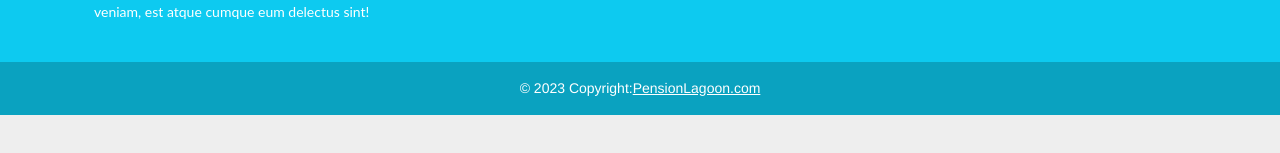
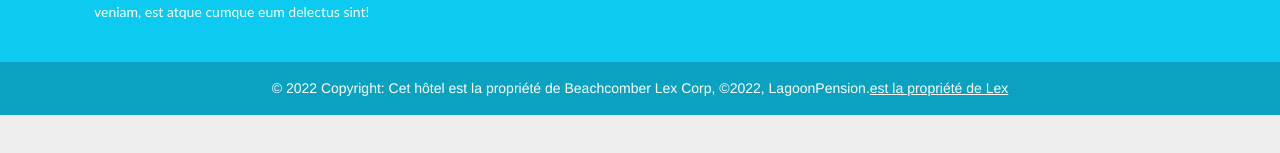
Before and after one commit to LEX-ONE7/Pension-Lagoon-2, a React (Create React App) app: page / in a window 1280 px wide. Shown: the part 153-306 px from the top of the page. Built offline with nearby package versions, Linux system fonts and the light colour scheme; no server answers; the database is empty.

Commit message:
1 file modified

```diff
--- a/components/Footer.tsx
+++ b/components/Footer.tsx
@@ -38,9 +38,10 @@ const Footer = () => {
         className="text-center p-3"
         style={{ backgroundColor: 'rgba(0, 0, 0, 0.2)' }}
       >
-        © 2023 Copyright:
+        © 2022 Copyright: Cet hôtel est la propriété de Beachcomber Lex Corp,
+        ©2022, LagoonPension.
         <a className="text-white" href="/">
-          PensionLagoon.com
+          est la propriété de Lex
         </a>
       </div>
     </div>
```
